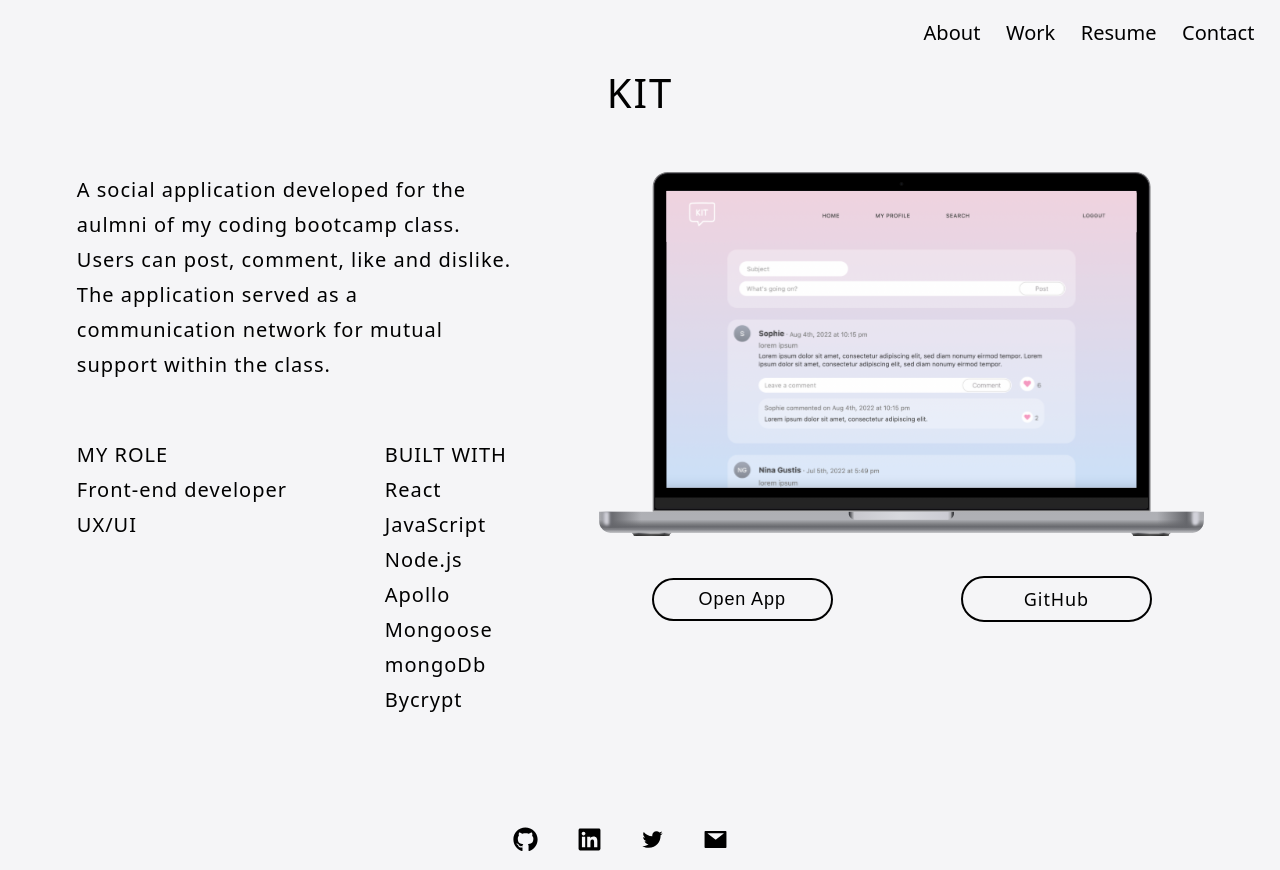
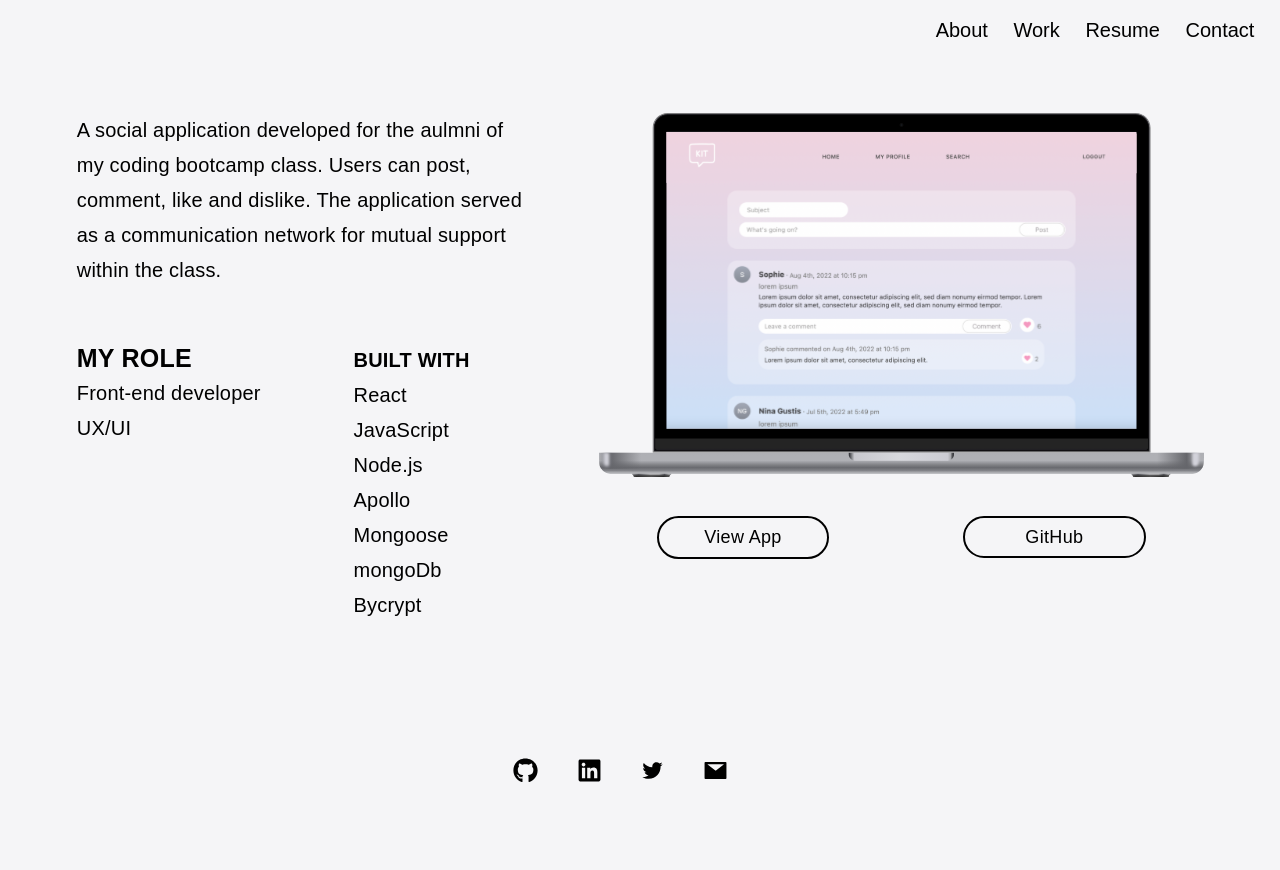
Before and after one commit to sophiehomer/react_portfolio, a React (Create React App) app: page /kit in a window 1280 px wide. After the commit the page ends 800 px from the top, so only its background shows below. Built offline with nearby package versions, Linux system fonts and the light colour scheme.

Commit message:
style changes

```diff
--- a/src/components/Portfolio/index.js
+++ b/src/components/Portfolio/index.js
@@ -60,7 +60,7 @@ const Portfolio = () => {
                 Food & Cocktail Recipe Application
               </p>
               <p className="role">
-                Front-end developer, UX UI.
+                Front-end developer, UX UI
               </p>
           </Link>
         </div>
--- a/src/index.css
+++ b/src/index.css
@@ -1,8 +1,8 @@
 /* ---------------------------------- BODY ---------------------------------- */
 body {
   margin: 0;
-  /* font-family: aeonik regular; */
-  font-family: system-ui, -apple-system, BlinkMacSystemFont, 'Segoe UI', Roboto, Oxygen, Ubuntu, Cantarell, 'Open Sans', 'Helvetica Neue', sans-serif;
+  font-family: aeonik-regular, sans-serif;
+  /* font-family: system-ui, -apple-system, BlinkMacSystemFont, 'Segoe UI', Roboto, Oxygen, Ubuntu, Cantarell, 'Open Sans', 'Helvetica Neue', sans-serif; */
   position: relative;
   min-height: 100vh;
   background-color:#F5F5F7;
@@ -27,7 +27,7 @@ body {
   color:  black;
   border: none;
   background-color: transparent !important;
-  font-family: system-ui, -apple-system, BlinkMacSystemFont, 'Segoe UI', Roboto, Oxygen, Ubuntu, Cantarell, 'Open Sans', 'Helvetica Neue', sans-serif;
+  font-family: aeonik-regular, sans-serif;
   text-decoration: none;
   line-height: 2em;
 }
@@ -55,7 +55,7 @@ body {
   color:  black;
   border: none;
   background-color: transparent !important;
-  font-family: system-ui, -apple-system, BlinkMacSystemFont, 'Segoe UI', Roboto, Oxygen, Ubuntu, Cantarell, 'Open Sans', 'Helvetica Neue', sans-serif;
+  font-family: aeonik-regular, sans-serif;
   text-decoration: none;
 }
 
@@ -65,7 +65,7 @@ body {
   color:  black;
   border: none;
   background-color: transparent !important;
-  font-family: system-ui, -apple-system, BlinkMacSystemFont, 'Segoe UI', Roboto, Oxygen, Ubuntu, Cantarell, 'Open Sans', 'Helvetica Neue', sans-serif;
+  font-family: aeonik-regular, sans-serif;
   text-decoration: none;
   margin-left: 2%;
 }
@@ -76,7 +76,7 @@ body {
   color:  black;
   border: none;
   background-color: transparent !important;
-  font-family: system-ui, -apple-system, BlinkMacSystemFont, 'Segoe UI', Roboto, Oxygen, Ubuntu, Cantarell, 'Open Sans', 'Helvetica Neue', sans-serif;
+  font-family: aeonik-regular, sans-serif;
   text-decoration: none;
   margin-left: 2%;
 }
@@ -87,7 +87,7 @@ body {
   color:  black;
   border: none;
   background-color: transparent !important;
-  font-family: system-ui, -apple-system, BlinkMacSystemFont, 'Segoe UI', Roboto, Oxygen, Ubuntu, Cantarell, 'Open Sans', 'Helvetica Neue', sans-serif;
+  font-family: aeonik-regular, sans-serif;
   text-decoration: none;
   margin-left: 2%;
   margin-right: 2%;
@@ -96,6 +96,7 @@ body {
 /* ---------------------------------- ABOUT --------------------------------- */
 .introText {
   font-size: 40px;
+  margin: 0;
 }
 
 .aboutTextDiv {
@@ -110,9 +111,12 @@ body {
 
 .aboutText {
   font-weight: normal;
-  font-size: 1.5em;
+  font-size: 25px;
   line-height: 35px;
   color:  black;
+  padding-top: 2%;
+  padding-bottom: 2%;
+
 }
 
 .arrow {
@@ -332,12 +336,13 @@ section {
 .projectTitle {
   font-size: 40px;
   font-weight: 500;
-  letter-spacing: 0.05em;
+  letter-spacing: 0.01em;
   margin-bottom: 4%;
   margin-top: 0%;
 }
 
 .femmeDeptPage {
+  padding-top: 4%;
   display: flex;
   flex-direction: column;
   justify-content:center;
@@ -367,8 +372,8 @@ section {
   line-height: 35px;
   margin-top: 0%;
   font-size: 20px;
-  margin-bottom: 5%;
-  letter-spacing: 0.05em;
+  margin-bottom: 10%;
+  letter-spacing: 0.01em;
 }
 
 .product {
@@ -386,7 +391,7 @@ section {
   line-height: 35px;
   margin-top: 0%;
   margin-bottom: 3%;
-  letter-spacing: 0.05em;
+  letter-spacing: 0.01em;
 }
 
 .productImageContainer {
@@ -407,8 +412,10 @@ section {
   background-color: transparent;
   color: black;
   border: 2px solid black;
-  letter-spacing: 0.05em;
+  letter-spacing: 0.02em;
   font-size: 18px;
+  font-family: aeonik-regular, sans-serif;
+
 }
 
 .myRole{
@@ -417,13 +424,13 @@ section {
   align-items: flex-start;
   font-weight: bold;
   margin: 0;
-  font-weight: 500;
-  letter-spacing: 0.05em;
+  letter-spacing: 0.01em;
+  font-size: 25px;
 }
 
 .femmeDeptRole {
   margin: 0;
-  letter-spacing: 0.05em;
+  letter-spacing: 0.01em;
   font-size: 20px;
 }
 
@@ -431,10 +438,12 @@ section {
   display: flex;
   flex-direction: column;
   align-items: flex-start;
-  font-weight: 500;
-  letter-spacing: 0.05em;
+  font-weight: bold;
+  letter-spacing: 0.01em;
   padding-left: 100%;
   width: 120%;
+  font-size: 25px;
+
 }
 
 .femmeDeptRoleAndTechnology {
@@ -454,8 +463,9 @@ section {
 
 .figma {
   font-weight: 400;
-  letter-spacing: 0.05em;
+  letter-spacing: 0.01em;
   margin: 0;
+  font-size: 20px;
 }
 
 .problemContainer,
@@ -482,7 +492,7 @@ section {
 font-size: 40px;
 margin: 0;
 font-weight: 500;
-letter-spacing: 0.05em;
+letter-spacing: 0.01em;
 }
 
 .problemSummary,
@@ -492,20 +502,20 @@ letter-spacing: 0.05em;
   text-align: left;
   margin: 0;
   line-height: 35px;
-  letter-spacing: 0.05em;
+  letter-spacing: 0.01em;
 
 }
 
 .competitiveAnalysis,
 .basicDesignElements {
   font-size: 20px;
-  font-weight: 500;
-  letter-spacing: 0.05em;
+  font-weight: bold;
+  letter-spacing: 0.01em;
 }
 
 
 .competitiveAnalysisImg {
-  width: 70%;
+  width: 60%;
 }
 
 .basicDesignElementsImg {
@@ -522,7 +532,8 @@ letter-spacing: 0.05em;
   flex-direction: row;
   justify-content: space-evenly;
   padding-left: 6%;
-  padding-bottom: 4%;
+  padding-bottom: 6%;
+  padding-top: 4%
 }
 
 .kitSummaryContainer {
@@ -539,7 +550,7 @@ letter-spacing: 0.05em;
   margin-top: 0%;
   font-size: 20px;
   margin-bottom: 5%;
-  letter-spacing: 0.05em;
+  letter-spacing: 0.01em;
 }
 
 .kitRoleAndTechnology {
@@ -555,14 +566,14 @@ letter-spacing: 0.05em;
 
 .kitRole {
   margin: 0;
-  letter-spacing: 0.05em;
+  letter-spacing: 0.01em;
   font-size: 20px;
   width: 120%;
 }
 
 .kitTechnology {
-  font-weight: 500;
-  letter-spacing: 0.05em;
+  font-weight: bold;
+  letter-spacing: 0.01em;
   width: 120%;
   margin-left: 80%;
 }
@@ -573,8 +584,9 @@ letter-spacing: 0.05em;
   background-color: transparent;
   color: black;
   border: 2px solid black;
-  letter-spacing: 0.05em;
+  letter-spacing: 0.02em;
   font-size: 18px;
+  font-family: aeonik-regular, sans-serif;
 }
 
 .gitHubLink {
@@ -584,8 +596,9 @@ letter-spacing: 0.05em;
   background-color: transparent;
   color: black;
   border: 2px solid black;
-  letter-spacing: 0.05em;
+  letter-spacing: 0.02em;
   font-size: 18px;
+  font-family: aeonik-regular, sans-serif;
 }
 
 .kitImage {
@@ -622,7 +635,7 @@ letter-spacing: 0.05em;
   margin-top: 0%;
   font-size: 20px;
   margin-bottom: 5%;
-  letter-spacing: 0.05em;
+  letter-spacing: 0.01em;
 }
 
 .dinnerDrinkRoleAndTechnology {
@@ -638,21 +651,21 @@ letter-spacing: 0.05em;
 
 .dinnerDrinkRole {
   margin: 0;
-  letter-spacing: 0.05em;
+  letter-spacing: 0.01em;
   font-size: 20px;
   width: 120%;
 }
 
 .dinnerDrinkTechnology {
-  font-weight: 500;
-  letter-spacing: 0.05em;
+  font-weight: bold;
+  letter-spacing: 0.01em;
   width: 120%;
   margin-left: 80%;
 }
 
 .dinnerDrinkTechnologies {
   font-weight: 400;
-  letter-spacing: 0.05em;
+  letter-spacing: 0.01em;
   margin: 0;
 }
 
@@ -669,7 +682,7 @@ letter-spacing: 0.05em;
 
 .messageMe {
   font-weight: 500;
-  letter-spacing: 0.05em;
+  letter-spacing: 0.01em;
 }
 
 .contactFormSection {
@@ -709,10 +722,11 @@ label {
   padding-top: 3%;
   padding-bottom: 3%;
   padding-right: 18%;
+  font-size: 16px;
   outline: none !important;
   font-family: system-ui, -apple-system, BlinkMacSystemFont, 'Segoe UI', Roboto, Oxygen, Ubuntu, Cantarell, 'Open Sans', 'Helvetica Neue', sans-serif;
   border: none;
-  border-bottom: 1px solid black;
+  border-bottom: 1.5px solid black;
   background-color: transparent;
 }
 
@@ -722,10 +736,11 @@ label {
   padding-top: 3%;
   padding-bottom: 3%;
   padding-right: 18%;
+  font-size: 16px;
   outline: none !important;
   font-family: system-ui, -apple-system, BlinkMacSystemFont, 'Segoe UI', Roboto, Oxygen, Ubuntu, Cantarell, 'Open Sans', 'Helvetica Neue', sans-serif;
   border: none;
-  border-bottom: 1px solid black;
+  border-bottom: 1.5px solid black;
   background-color: transparent;
 }
 
@@ -735,26 +750,28 @@ label {
   padding-top: 2%;
   height: 42px;
   width: 100%;
+  font-size: 16px;
+  padding-right: 18%;
   box-sizing: border-box;
   resize: none;
   outline: none !important;
   font-family: system-ui, -apple-system, BlinkMacSystemFont, 'Segoe UI', Roboto, Oxygen, Ubuntu, Cantarell, 'Open Sans', 'Helvetica Neue', sans-serif;
   border: none;
-  border-bottom: 1px solid black;
+  border-bottom: 1.5px solid black;
   background-color: transparent;
 }
 
 .submitButton {
   margin-top: 10%;
   padding: 0.6em 4em;
-  color: white;
-  font-size: .9em;
+  color: black;
+  font-size: 16px;
   font-weight: 500;
-  letter-spacing: 0.05em;
-  background-color:black;
-  font-family: system-ui, -apple-system, BlinkMacSystemFont, 'Segoe UI', Roboto, Oxygen, Ubuntu, Cantarell, 'Open Sans', 'Helvetica Neue', sans-serif;
+  letter-spacing: 0.02em;
+  background-color:transparent;
+  font-family: aeonik-regular, sans-serif;
   border-radius: 24px;
-  border: none;
+  border: 1.5px solid black;
 }
 
 .submitButton:hover {
@@ -763,7 +780,7 @@ label {
 
 .errorMessage {
   position: absolute;
-  left: 29.3%;
+  left: 26.3%;
 }
 /* --------------------------------- RESUME --------------------------------- */
 .downloadResumeSection {
--- a/src/pages/dinner_drinks/index.js
+++ b/src/pages/dinner_drinks/index.js
@@ -15,7 +15,7 @@ const DinnerDrinks = () => {
       <div className="dinnerDrinkPage">
         <section className="dinnerDrinkSummaryContainer">
           <p className="dinnerDrinkSummary">
-          This application generates curated recipes around user preferences. The user can search up food recipes based on cuisine and dietary restrictions, as well as look up cocktails recipes based on alcohol preference. The user has the ability to favorite recipes which are displayed on the users favorites page.
+            A recipe generator curated around user preference. Users can search recipes based on cuisine and dietary restrictions, as well cocktail recipes based on alcohol preference. Users have the ability to favorite recipes which are displayed on the users favorites page.
           </p>
           <section className="dinnerDrinkRoleAndTechnology">
             <div>
@@ -45,7 +45,7 @@ const DinnerDrinks = () => {
             <div className="githubAndWebsite">
               <a href="https://sophiehomer.github.io/dinner_and_drinks/"  rel="noreferrer" target="_blank">
                 <button className="website">
-                  Open App
+                  View App
                 </button>
               </a>
               <p className="gitHub">
--- a/src/pages/femme_dept/index.js
+++ b/src/pages/femme_dept/index.js
@@ -11,7 +11,7 @@ const FemmeDept = () => {
   return (
     <>
     <NavProject/>
-    <h1 id="projectTitle" className="projectTitle">Femme Dept.</h1>
+    {/* <h1 id="projectTitle" className="projectTitle">Femme Dept.</h1> */}
     <div className="femmeDeptPage">
        <section className="summaryAndImageContainer">
        <section className="summaryContainer">
@@ -29,7 +29,7 @@ const FemmeDept = () => {
         <div className="prototypeButtonContainer">
           <a href="https://www.figma.com/proto/7FAf3HpoJAngklRnpwSeXV/Femme-Dept.?page-id=0%3A1&node-id=2%3A6146&viewport=576%2C516%2C0.02&scaling=scale-down&starting-point-node-id=2%3A6146"  rel="noreferrer" target="_blank">
             <button className="prototype">
-              VIEW PROTOTYPE
+              View Prototype
             </button>
           </a>
         </div>
--- a/src/pages/kit/index.js
+++ b/src/pages/kit/index.js
@@ -9,7 +9,7 @@ const Kit = () => {
   return (
     <>
     <NavProject/>
-    <h1 id="projectTitle" className="projectTitle">KIT</h1>
+    {/* <h1 id="projectTitle" className="projectTitle">KIT</h1> */}
     <div className="kitPage">
         <section className="kitSummaryContainer">
           <p className="kitSummary">
@@ -49,7 +49,7 @@ const Kit = () => {
             <div className="githubAndWebsite">
               <a href="https://drawtheline2022.herokuapp.com/"  rel="noreferrer" target="_blank">
                 <button className="website">
-                  Open App
+                  View App
                 </button>
               </a>
               <p className="gitHub">
```
